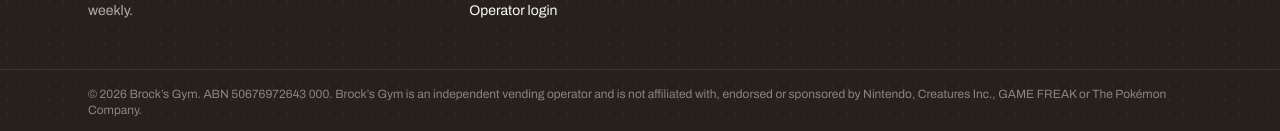
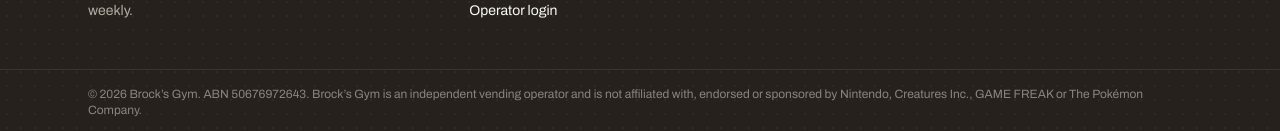
Before and after one commit to shshajwln/BROCKS-GYM, a Next.js app: page / in a window 1280 px wide. Shown: the part 2462-2593 px from the top of the page. Built offline with nearby package versions, Linux system fonts and the light colour scheme; no server answers; the database is empty.

Commit message:
fixed abn

```diff
--- a/src/components/Footer.tsx
+++ b/src/components/Footer.tsx
@@ -51,8 +51,8 @@ export default function Footer() {
       </div>
       <div className="border-t border-slate2">
         <p className="mx-auto max-w-6xl px-4 py-4 text-xs text-stone2/50 md:px-6">
-          &copy; {new Date().getFullYear()} Brock&rsquo;s Gym. ABN 50676972643
-          000. Brock&rsquo;s Gym is an independent vending operator and is not
+          &copy; {new Date().getFullYear()} Brock&rsquo;s Gym. ABN 50676972643.
+          Brock&rsquo;s Gym is an independent vending operator and is not
           affiliated with, endorsed or sponsored by Nintendo, Creatures Inc.,
           GAME FREAK or The Pok&eacute;mon Company.
         </p>
```
